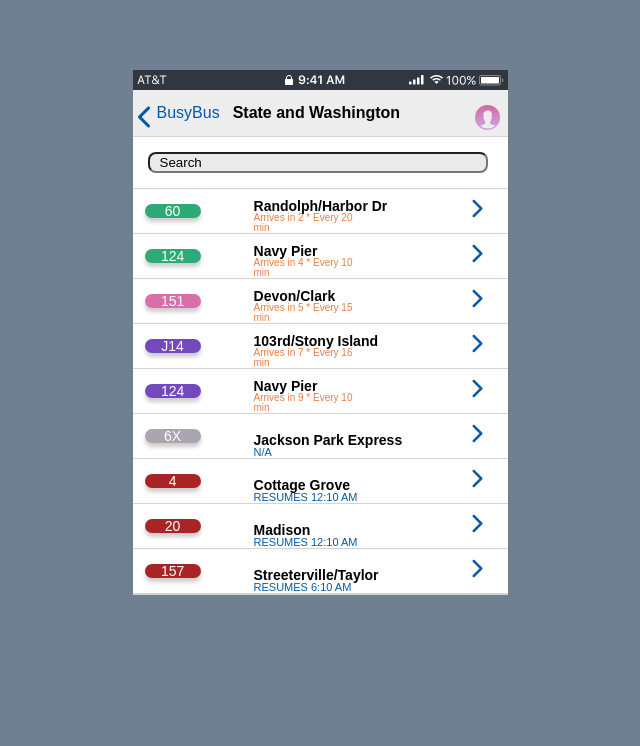
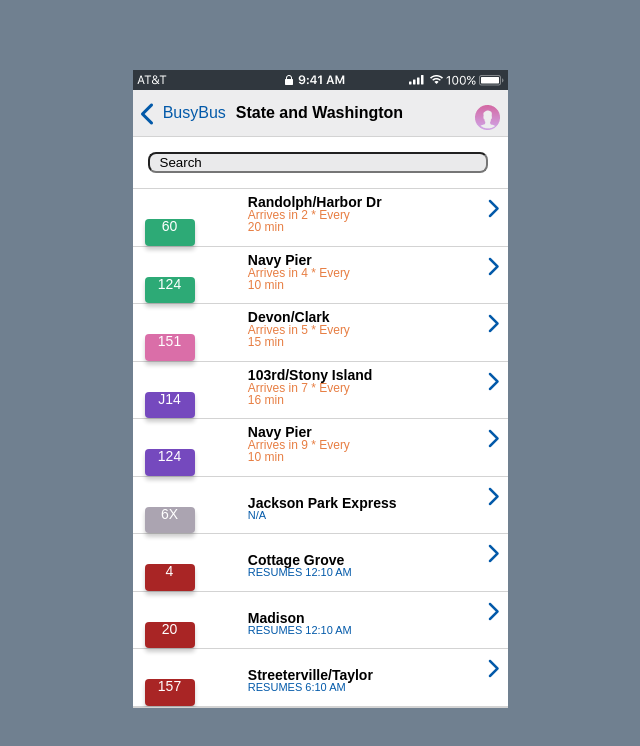
Before and after one commit to jennifer-maker/BusyBus, a plain HTML site: page index.html in a window 1280 px wide. Shown: the whole page, without its empty margins (320-960 px from the left). Drawn offline with Linux system fonts and the light colour scheme.

Commit message:
For Slack

```diff
--- a/style.css
+++ b/style.css
@@ -4,17 +4,16 @@
 body {
   background-color: slategrey;
   font-family:sans-serif;
-  font-size: 10px;
-  font-family: 'SFPro', sans-serif;
+  font-size: 12px;
 }
-
 .arrow-left {
   float: left;
-  width: .005%;
   font-size: 12px;
-  color: #0259a9;
+  width: 21.2px;
+  height: 21.2px;
+  color: #0259a9 ;
   transform: rotate(180deg);
-  margin-left: 5px;
+  margin-left: -10px;
 }
 .BusyBus {
   float: left;
@@ -61,7 +60,8 @@ body {
 }
 .arrow {
   float: right;
-  width: 10%;
+  width: 21.2px;
+  height: 21.2px;
   color: #0259a9 ;
   font-size: 10px;
   display: inline-block;
@@ -86,7 +86,7 @@ h1 {
   font-size: 16px;
   font-weight: bold;
   margin: 10px;
-  margin-bottom: 8px;
+  margin-bottom: 10px;
   color:#0259a9;
   }
   h3 {
@@ -114,15 +114,15 @@ h5 {
 .busroute-number {
   color: white;
   box-shadow:0px 4px 4px rgba(0, 0, 0, 0.2);
-  border-radius: 20px;
+  border-radius: 4px;
   display: inline-block;
   text-align: center;
-  width: 15%;
-  position: relative;
-  top:-15px;
+  position: relative
+  top:-20px;
   margin-left: 12px;
   margin-top: 30px;
-
+  width: 50px;
+  height: 26.5px;
 }
 .busroute-name {
   display: inline-block;
@@ -130,8 +130,7 @@ h5 {
   padding-left:50px;
 }
 .busroute-number-one {
-  background-color:rgba(45, 170, 118);
-
+  background-color:rgba(45, 170, 118);\
 }
 .busroute-number-two {
   background: rgba(194, 14, 111, 0.6);
```
